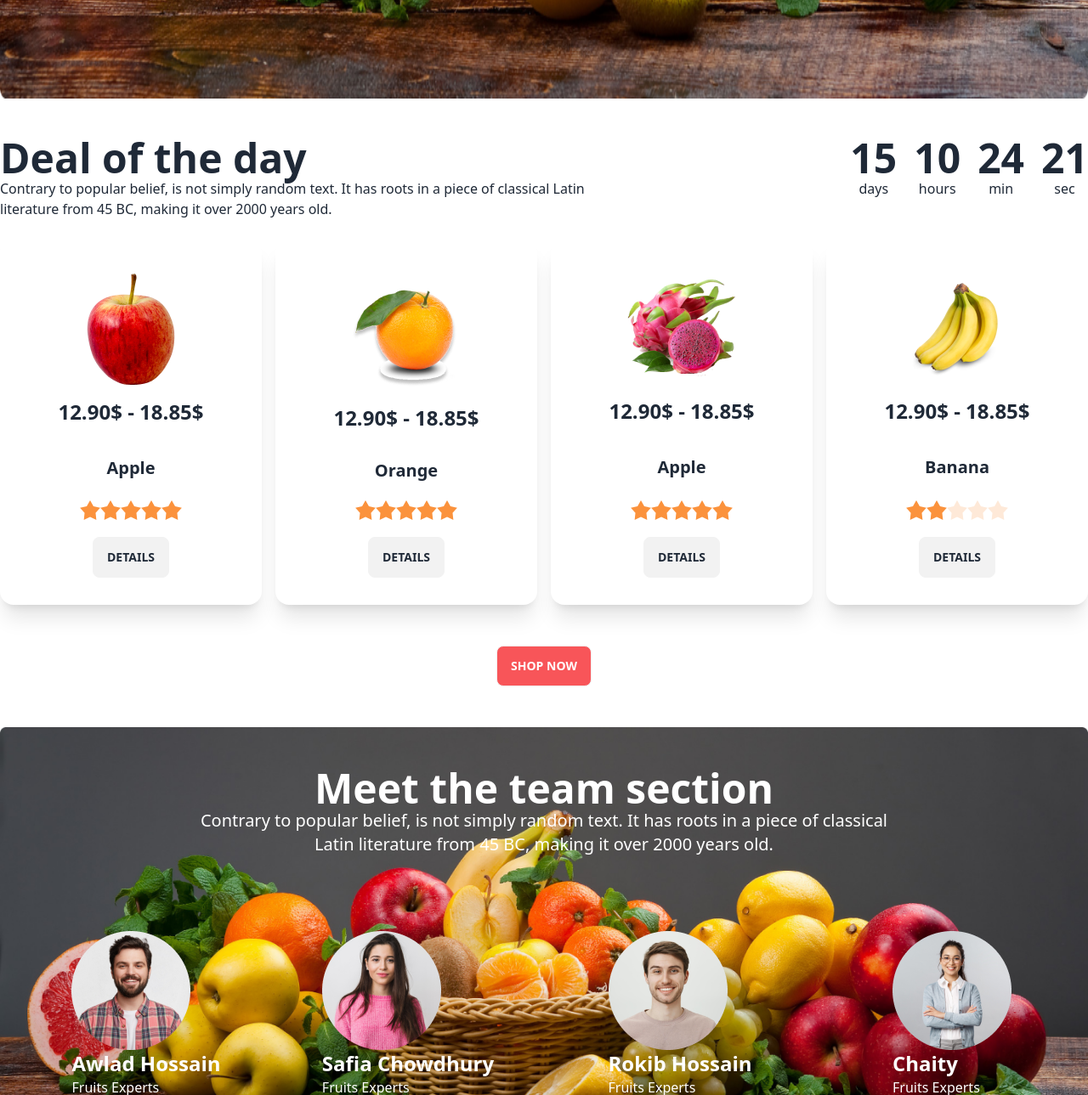
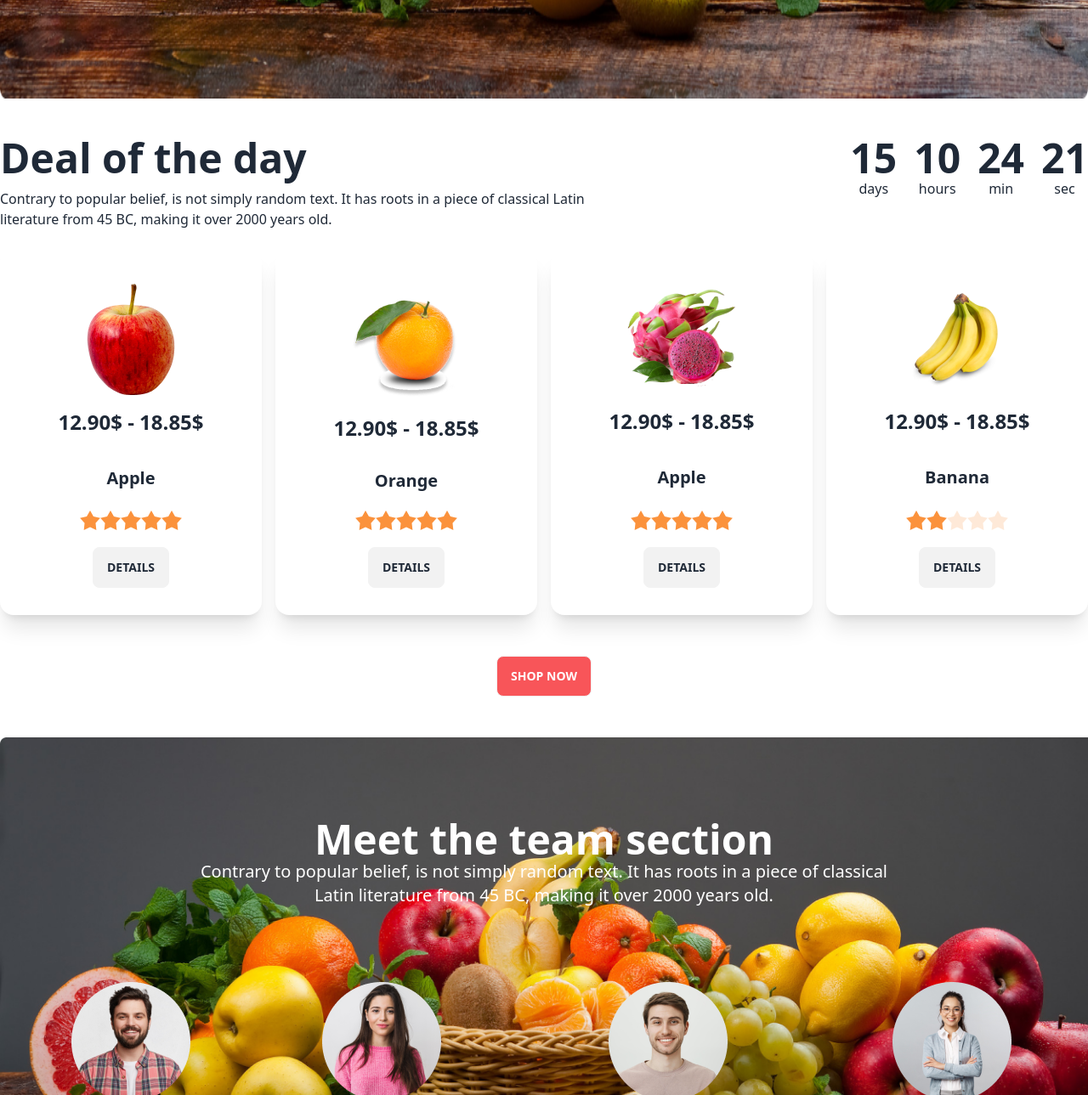
Before and after one commit to jakir101/my-third-fruitbrust-assignment, a plain HTML site: page index.html in a window 1280 px wide. Shown: the part 1008-2297 px from the top of the page at 85% size. Drawn offline with nearby package versions, Linux system fonts and the light colour scheme; grey boxes are pictures that could not be loaded.

Commit message:
Alhamdulillah finished the assignment

```diff
--- a/index.html
+++ b/index.html
@@ -37,9 +37,9 @@
           <img src="images/logo.png" alt="">
           <h1 class="text-4xl font-bold">Fruit Brust</h1>
         </div>
-        <div class="invisible md:visible">
+        <div class="invisible md:visible max-w-sm bg-white px-3 rounded-full">
           <input class="rounded-full  p-2" type="search" name="" id="" placeholder="search here">
-          <i class="fa-solid fa-magnifying-glass"></i>
+          <i class="fa-solid text-gray-600 fa-magnifying-glass"></i>
 
         </div>
         <div class="visible md:hidden">
@@ -140,8 +140,8 @@
   <main>
     <!-- deals of day the section  -->
     <section class="container mx-auto mt-10">
-      <div class="flex justify-between flex-col md:flex-row mb-6">
-        <div>
+      <div class="flex justify-between flex-col md:flex-col lg:flex-row mb-6">
+        <div class="space-y-3">
           <h3 class="text-5xl font-bold">
             Deal of the day
           </h3>
@@ -346,9 +346,9 @@
     </section>
     <!-- team section start  -->
     <section class="container mx-auto mt-12">
-      <div class="h-full bg-no-repeat bg-cover" style="background-image: url(images/banner1.png);">
+      <div class="h-full bg-no-repeat py-7 bg-cover" style="background-image: url(images/banner1.png);">
         <div class="text-white text-center py-12">
-          <h2 class="text-5xl font-bold ">Meet the team section</h2>
+          <h2 class="text-5xl font-bold pt-5">Meet the team section</h2>
           <p class="text-xl">
             Contrary to popular belief, is not simply random text. It has roots in a piece of classical <br>
             Latin literature from 45 BC, making it over 2000 years old.
```
